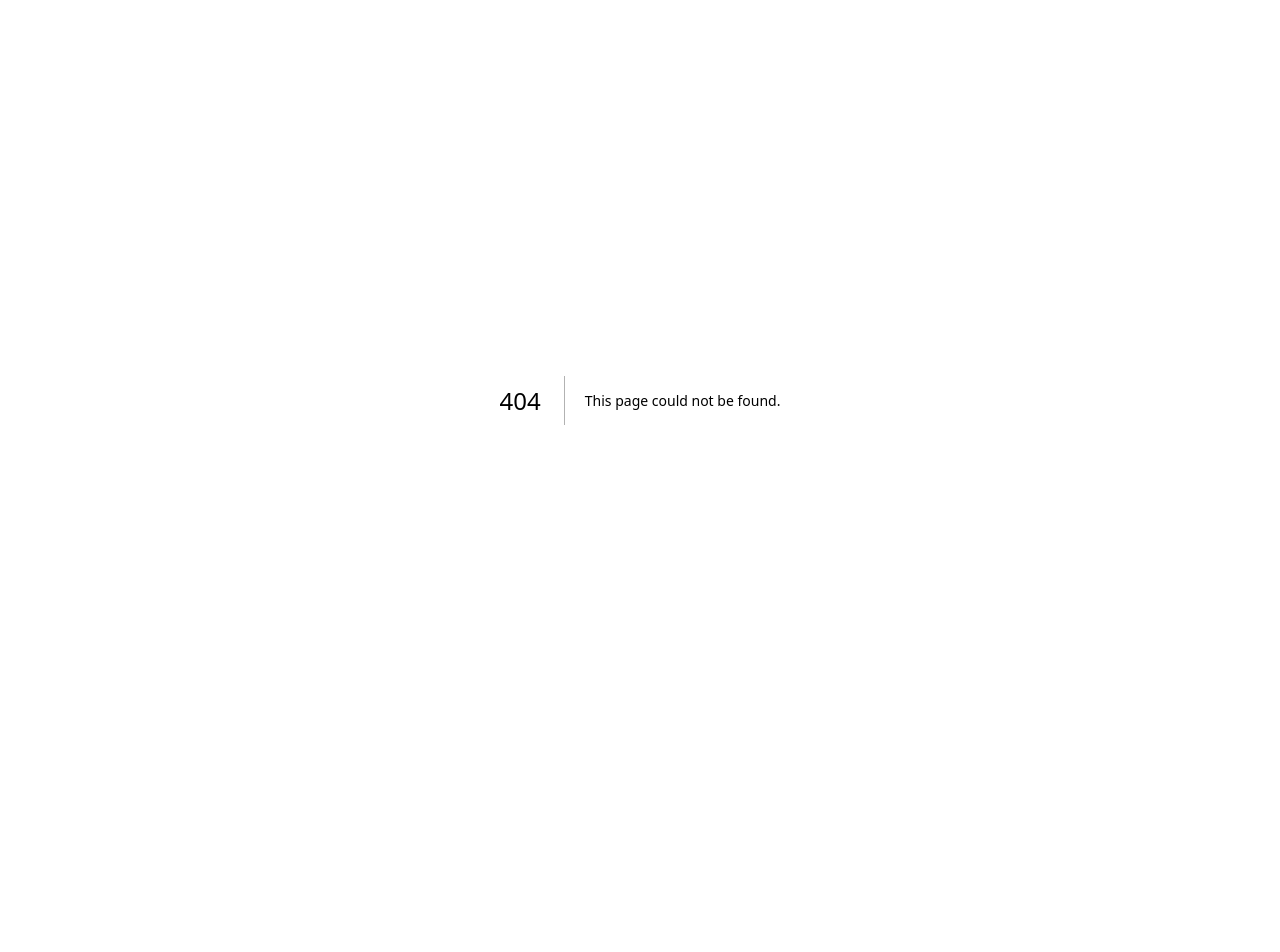
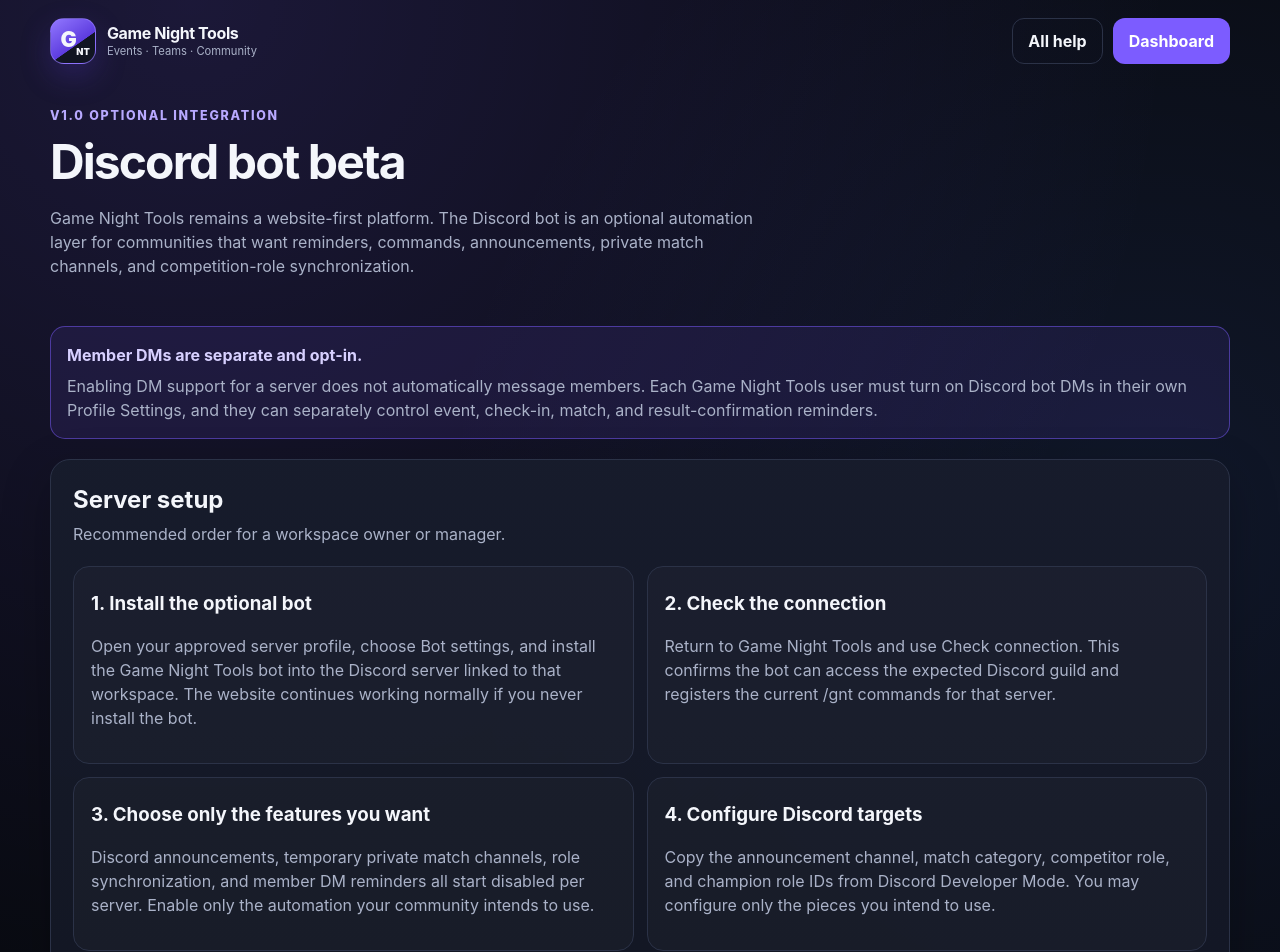
Before and after one commit to sayrejeri/gamenight-tools, a Next.js app: page /help/discord-bot in a window 1280 px wide. Before the commit this address had no page. Shown: the top 952 px of the page. Before the commit the page ends 800 px from the top, so only its background shows below. Built offline with nearby package versions, Linux system fonts and the light colour scheme.

Commit message:
Add in-app Discord bot beta walkthrough

```diff
--- /dev/null
+++ b/src/app/help/discord-bot/page.tsx
@@ -0,0 +1,86 @@
+import Link from "next/link";
+import { BrandMark } from "@/components/brand-mark";
+
+const steps = [
+  {
+    title: "1. Install the optional bot",
+    body: "Open your approved server profile, choose Bot settings, and install the Game Night Tools bot into the Discord server linked to that workspace. The website continues working normally if you never install the bot.",
+  },
+  {
+    title: "2. Check the connection",
+    body: "Return to Game Night Tools and use Check connection. This confirms the bot can access the expected Discord guild and registers the current /gnt commands for that server.",
+  },
+  {
+    title: "3. Choose only the features you want",
+    body: "Discord announcements, temporary private match channels, role synchronization, and member DM reminders all start disabled per server. Enable only the automation your community intends to use.",
+  },
+  {
+    title: "4. Configure Discord targets",
+    body: "Copy the announcement channel, match category, competitor role, and champion role IDs from Discord Developer Mode. You may configure only the pieces you intend to use.",
+  },
+  {
+    title: "5. Validate before saving",
+    body: "Use Validate Discord configuration. Game Night Tools checks that IDs belong to the connected server, channel/category types are correct, required channel permissions are effective, and synchronized roles are assignable below the bot's highest Discord role.",
+  },
+  {
+    title: "6. Confirm Four Seasons is online",
+    body: "Bot settings shows the worker heartbeat separately from the Discord installation. Background reminders, announcements, temporary channel cleanup, and role reconciliation require the Four Seasons worker to be online.",
+  },
+];
+
+export default function DiscordBotHelpPage() {
+  return (
+    <main className="public-shell section-stack">
+      <header className="public-topbar">
+        <BrandMark href="/" />
+        <div className="button-row"><Link className="button button-secondary" href="/help">All help</Link><Link className="button" href="/dashboard">Dashboard</Link></div>
+      </header>
+
+      <section className="page-heading">
+        <div>
+          <span className="eyebrow">v1.0 optional integration</span>
+          <h1>Discord bot beta</h1>
+          <p>Game Night Tools remains a website-first platform. The Discord bot is an optional automation layer for communities that want reminders, commands, announcements, private match channels, and competition-role synchronization.</p>
+        </div>
+      </section>
+
+      <section className="rule-callout">
+        <strong>Member DMs are separate and opt-in.</strong>
+        <p>Enabling DM support for a server does not automatically message members. Each Game Night Tools user must turn on Discord bot DMs in their own Profile Settings, and they can separately control event, check-in, match, and result-confirmation reminders.</p>
+      </section>
+
+      <section className="panel section-stack">
+        <div className="section-header"><div><h2>Server setup</h2><p>Recommended order for a workspace owner or manager.</p></div></div>
+        <div className="review-grid">
+          {steps.map((step) => <article className="review-card" key={step.title}><h3>{step.title}</h3><p>{step.body}</p></article>)}
+        </div>
+      </section>
+
+      <section className="panel section-stack">
+        <div className="section-header"><div><h2>What each feature does</h2><p>Every automation remains controlled per server.</p></div></div>
+        <div className="review-grid">
+          <article className="review-card"><span className="card-kicker">DM reminders</span><h3>Personal reminders</h3><p>Opted-in members can receive event, check-in, upcoming match, and result-confirmation reminders. Queued reminders are checked again immediately before delivery, so stale or newly disabled messages are cancelled instead of sent.</p></article>
+          <article className="review-card"><span className="card-kicker">Announcements</span><h3>Server updates</h3><p>Post eligible public/server event, match-ready, match-result, and tournament-winner updates into the configured Discord announcement channel.</p></article>
+          <article className="review-card"><span className="card-kicker">Match channels</span><h3>Private coordination</h3><p>Create temporary private channels for READY/LIVE tournament matches. Access is limited to the match participants or saved team roster, the primary host, and accepted co-hosts with FULL, BRACKET, or SCOREKEEPER access.</p></article>
+          <article className="review-card"><span className="card-kicker">Role sync</span><h3>Competition roles</h3><p>Optionally assign a Competitor role during active competition and a Champion role after a completed tournament. Game Night Tools tracks the exact roles it assigns so stale managed roles can be reconciled safely later.</p></article>
+        </div>
+      </section>
+
+      <section className="panel section-stack">
+        <div className="section-header"><div><h2>Discord commands</h2><p>Commands are registered after a successful connection check.</p></div></div>
+        <div className="compact-list">
+          <article className="list-card"><span className="list-icon">/</span><div><strong>/gnt status</strong><span>Connection status and upcoming event count.</span></div></article>
+          <article className="list-card"><span className="list-icon">/</span><div><strong>/gnt events</strong><span>Upcoming SERVER/PUBLIC events.</span></div></article>
+          <article className="list-card"><span className="list-icon">/</span><div><strong>/gnt matches</strong><span>Active and upcoming tournament matches.</span></div></article>
+          <article className="list-card"><span className="list-icon">/</span><div><strong>/gnt bracket</strong><span>Current/latest generated bracket link.</span></div></article>
+          <article className="list-card"><span className="list-icon">/</span><div><strong>/gnt leaderboard</strong><span>Public player rankings, with an option for team rankings.</span></div></article>
+        </div>
+      </section>
+
+      <section className="rule-callout">
+        <strong>Discord failures stay isolated from competition state.</strong>
+        <p>A failed DM, announcement, private-channel operation, or role operation does not change who won a match, roll back a bracket, or prevent the website from running the event. Workspace managers can review recent jobs and retry failed work after correcting the Discord configuration.</p>
+      </section>
+    </main>
+  );
+}
```
